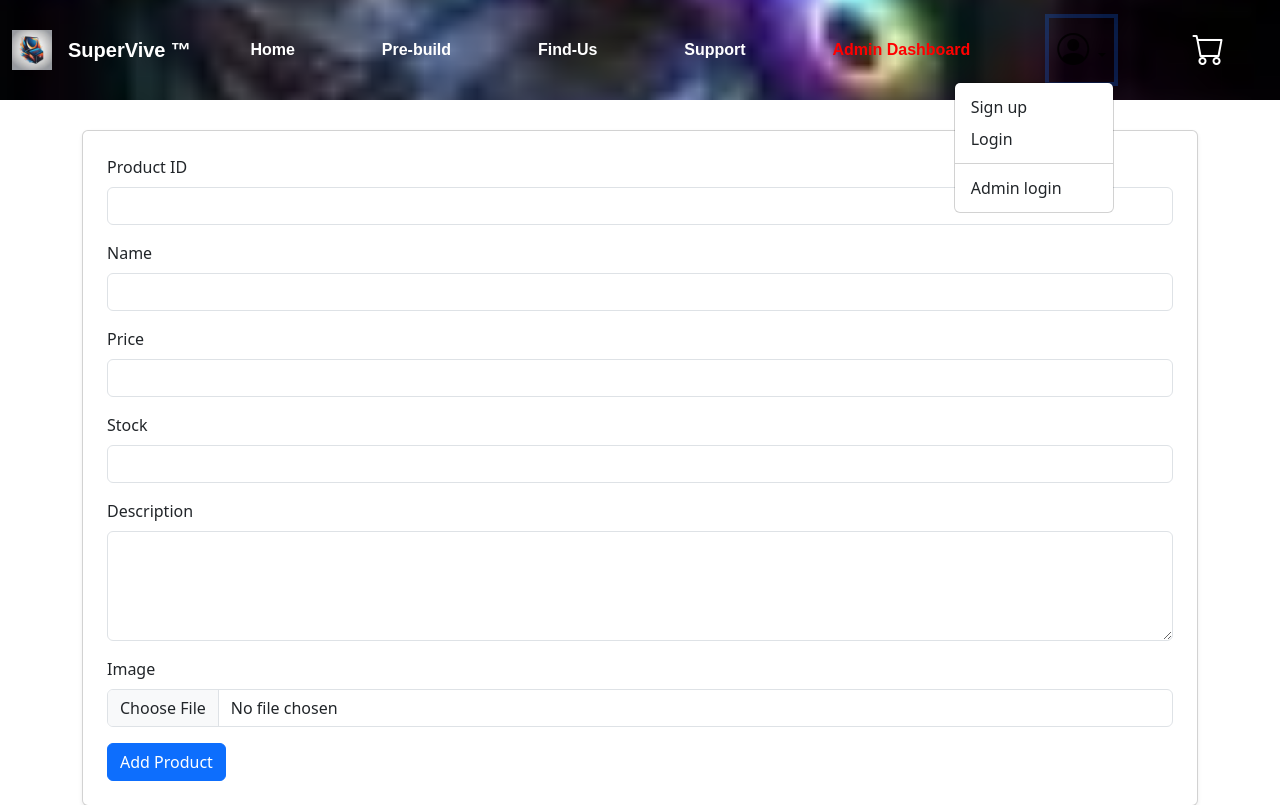
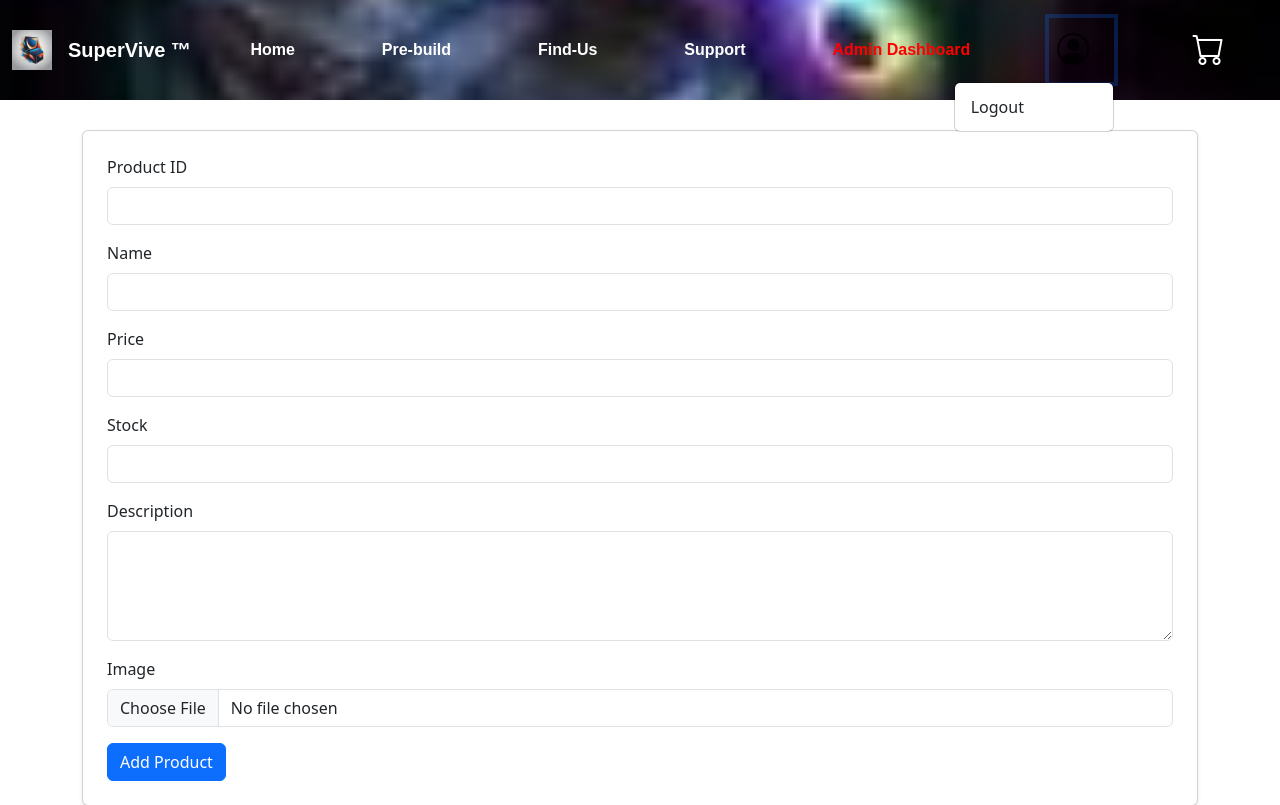
Before and after one commit to Kidcotton/SuperVive, a Flask app: page /add_product in a window 1280 px wide, after a click that opens the changed part. Shown: the top 805 px of the page. Run offline with Flask 3, Linux system fonts and the light colour scheme; the visitor is signed in with stand-in values (Sample User, id 1); some libraries are stand-ins or nearby versions.

Commit message:
fixed admin

```diff
--- a/Webapplication/_init_.py
+++ b/Webapplication/_init_.py
@@ -523,9 +523,9 @@ def admin_login():
     if request.method == 'POST':
         admin_email = request.form.get('email')
         admin_password = request.form.get('password')
-        if admin_email == 'admin@example.com' and admin_password == 'adminpassword':
+        if admin_email == 'admin@example.com' and admin_password == 'admin':
             session['admin_logged_in'] = True
-            session['admin_email'] = admin_email  # Store admin email in session
+            session['admin_email'] = admin_email
             flash('Admin logged in successfully!', 'success')
             return redirect(url_for('admin'))
         else:
--- a/Webapplication/templates/includes/_navbar.html
+++ b/Webapplication/templates/includes/_navbar.html
@@ -84,6 +84,7 @@
       height: 40px;
       width: auto;
     }
+
     .admin-link {
       color: red !important;
       font-weight: bold;
@@ -133,7 +134,9 @@
                 {% endif %}
               </a>
               <div class="dropdown-menu" aria-labelledby="navbarDropdown">
-                {% if user_email %}
+                {% if 'admin_logged_in' in session %}
+                <a class="dropdown-item" href="#" onclick="confirmLogout()">Logout</a>
+                {% elif user_email %}
                 <a class="dropdown-item" href="#" onclick="confirmLogout()">Logout</a>
                 {% else %}
                 <a class="dropdown-item" href="/signup_cus">Sign up</a>
```
